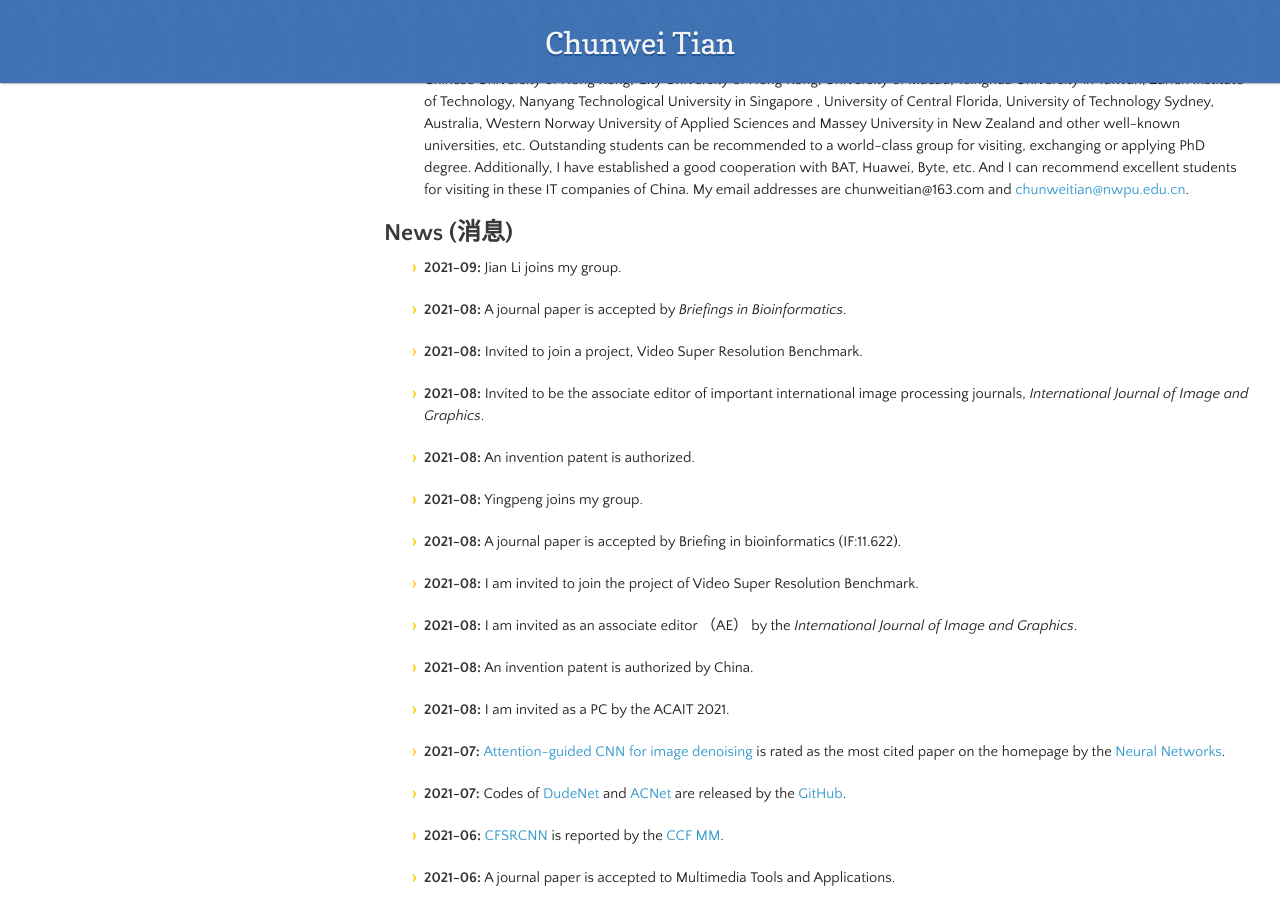
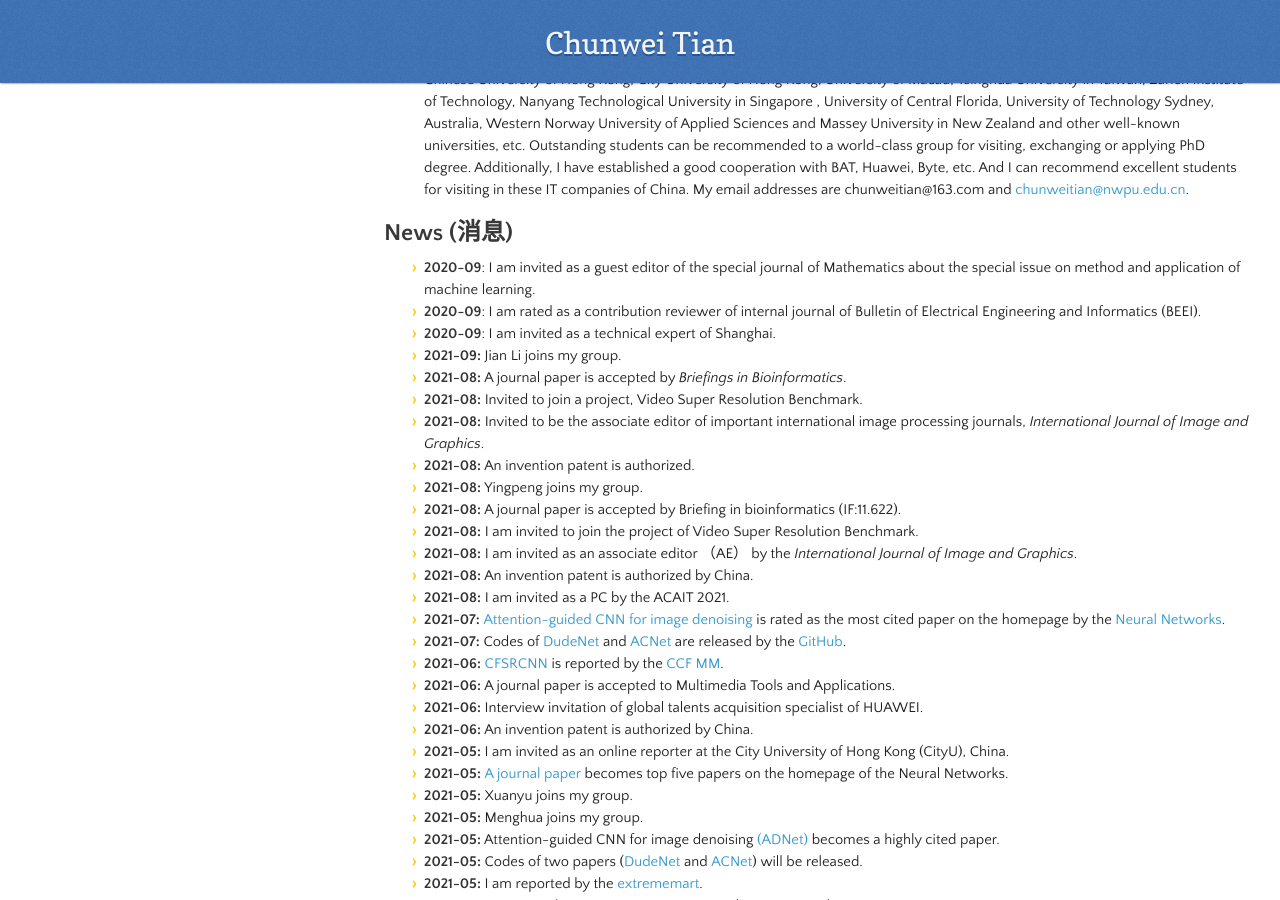
Before and after one commit to hellloxiaotian/hellloxiaotian.github.io, a Jekyll site: the page built from index.md, in a window 1280 px wide and 900 px high, scrolled down 1322 px. Built offline with Jekyll 4.4.1, drawn with Linux system fonts in a browser that asks for light colours; nearby versions of some CDN libraries; our own code applies the rules of GitHub Pages for plain Markdown files; the repository's description, which GitHub fills in, is left out.

Commit message:
Add files via upload

```diff
--- a/index.md
+++ b/index.md
@@ -29,149 +29,82 @@ Major Research Project:  Noise Tolerance Computing and Flexible Low-Level Vision
 - Welcome to contact me for undergraduates, masters and RA students, who are interested in artificial intelligence, deep learning and image processing. I have good cooperation with Tsinghua University, Peking University, Harbin Institute of Technology, National University of Defense Technology, Wuhan University, Central South University, Dalian University of Technology, Nankai University , Hunan University, Nanjing University of Technology, Southern University of Science and Technology, Institute of Information Technology, Chinese Academy of Sciences, Shenzhen Advanced Institute of Chinese Academy of Sciences, Pengcheng Laboratory, Chinese University of Hong Kong, City University of Hong Kong, University of Macau, Tsinghua University in Taiwan, Zurich Institute of Technology, Nanyang Technological University in Singapore , University of Central Florida, University of Technology Sydney, Australia, Western Norway University of Applied Sciences and Massey University in New Zealand and other well-known universities, etc. Outstanding students can be recommended to a world-class group for visiting, exchanging or applying PhD degree. Additionally, I have established a good cooperation with BAT, Huawei, Byte, etc. And I can recommend excellent students for visiting in these IT companies of China. My email addresses are chunweitian@163.com and [chunweitian@nwpu.edu.cn](mailto:chunweitian@nwpu.edu.cn).
 
 ## News (消息)
+- **2020-09**: I am invited as a guest editor of the special journal of Mathematics about the special issue on method and application of machine learning.
+- **2020-09**: I am rated as a contribution reviewer of internal journal of Bulletin of Electrical Engineering and Informatics (BEEI).
+- **2020-09**: I am invited as a technical expert of Shanghai.
 - **2021-09:** Jian Li joins my group.
-
 - **2021-08:** A journal paper is accepted by *Briefings in Bioinformatics*.
-
 - **2021-08:** Invited to join a project, Video Super Resolution Benchmark.
-
 - **2021-08:** Invited to be the associate editor of important international image processing journals, *International Journal of Image and Graphics*.
-
 - **2021-08:** An invention patent is authorized.
-
 - **2021-08:** Yingpeng joins my group.
-
 - **2021-08:** A journal paper is accepted by Briefing in bioinformatics (IF:11.622).
-
 - **2021-08:** I am invited to join the project of Video Super Resolution Benchmark.
-
 - **2021-08:** I am invited as an associate editor （AE） by the *International Journal of Image and Graphics*.
-
 - **2021-08:** An invention patent is authorized by China.
-
 - **2021-08:** I am invited as a PC by the ACAIT 2021.
-
 - **2021-07:** [Attention-guided CNN for image denoising](https://www.sciencedirect.com/science/article/abs/pii/S0893608019304241) is rated as the most cited paper on the homepage by the [Neural Networks](https://www.journals.elsevier.com/neural-networks/most-cited-articles).
-
 - **2021-07:** Codes of [DudeNet](https://github.com/hellloxiaotian/DudeNet) and [ACNet](https://github.com/hellloxiaotian/ACNet) are released by the [GitHub](https://github.com/hellloxiaotian).
-
 - **2021-06:** [CFSRCNN](https://www.google.com/url?q=https%3A%2F%2Fieeexplore.ieee.org%2Fabstract%2Fdocument%2F9105085&sa=D&sntz=1&usg=AFQjCNHwF_ajw6cyVFSOXuPi36HzR4A1Kg) is reported by the  [CCF MM](https://mp.weixin.qq.com/s/-rUmRDFbPvKMjU0EIYV3Rg).
-
 - **2021-06:** A journal paper is accepted to  Multimedia Tools and Applications.
-
 - **2021-06:** Interview invitation of global talents acquisition specialist of HUAWEI.
-
 - **2021-06:** An invention patent is authorized by China.
-
 - **2021-05:** I am invited as an online reporter at the City University of Hong Kong (CityU), China.
-
 - **2021-05:** [ A journal paper](https://www.google.com/url?q=https%3A%2F%2Fwww.journals.elsevier.com%2Fneural-networks%2Fmost-downloaded-articles&sa=D&sntz=1&usg=AFQjCNHi2NET0ceNhKMrg4yHea34kx_UNQ) becomes top five papers on the homepage of the Neural Networks.
-
 - **2021-05:** Xuanyu joins my group.
-
 - **2021-05:** Menghua joins my group.
-
 - **2021-05:** Attention-guided CNN for image denoising [(ADNet)](https://www.google.com/url?q=https%3A%2F%2Fwww.sciencedirect.com%2Fscience%2Farticle%2Fabs%2Fpii%2FS0893608019304241&sa=D&sntz=1&usg=AFQjCNFyaeYjBhOvtfck-FBnoaCY3WaVxw) becomes a highly cited paper.
-
 - **2021-05:** Codes of two papers ([DudeNet ](https://www.google.com/url?q=https%3A%2F%2Fgithub.com%2Fhellloxiaotian%2FDudeNet&sa=D&sntz=1&usg=AFQjCNFZQCr3RALWLVzISQC0yBjzQsgL5A)and [ACNet](https://www.google.com/url?q=https%3A%2F%2Fgithub.com%2Fhellloxiaotian%2FACNet&sa=D&sntz=1&usg=AFQjCNF4RjRqPzshJRDjuAViMT9981FpQw)) will be released.
-
 - **2021-05:** I am reported by the [extrememart](https://www.google.com/url?q=https%3A%2F%2Fmp.weixin.qq.com%2Fs%2FN-MY6ahFJTmw5Y9sPRHViA&sa=D&sntz=1&usg=AFQjCNFjPnoW014RXoIXgbPxS7Rjg0CaUA).
-
 - **2021-05:** I am invited as a reporter at Center South University, China.
-
 - **2021-04:** I am invited as a speaker by the HITSZ.
-
 - **2021-04:** I am invited as a speaker to conduct a report by [extrememart](https://www.google.com/url?q=https%3A%2F%2Fmp.weixin.qq.com%2Fs%2FyZyiSkmpTMIdBEJUiUF3jw&sa=D&sntz=1&usg=AFQjCNHRCPW3osJL_5NTa5s6yLo_A_NjTw).
-
 - **2021-04:** [A jounal paper](https://www.google.com/url?q=https%3A%2F%2Fwww.journals.elsevier.com%2Fneural-networks%2Fmost-cited-articles&sa=D&sntz=1&usg=AFQjCNEu5BPFUFk9i3FTvWCenAlafYLuDA) is rated  as the most cited paper and pushed on the home page of the Neural Networks, which is one of 25 papers on homepage of the NN.
-
 - **2021-04:** [A paper](https://www.google.com/url?q=https%3A%2F%2Farxiv.org%2Fpdf%2F2103.13634.pdf&sa=D&sntz=1&usg=AFQjCNFcc99FVpskvfnSmgJJV-n2H5Z3bQ) is reported by [52CV ](https://www.google.com/url?q=https%3A%2F%2Fmp.weixin.qq.com%2Fs%2FtpG663ZfUTTAe_Wm4YmcPQ&sa=D&sntz=1&usg=AFQjCNHVZ3j6LZbaZ8H3CTraUB2GH5PFzQ), [Cver](https://www.google.com/url?q=https%3A%2F%2Fmp.weixin.qq.com%2Fs%2FFNpurdPInb_trvgDNYpjwQ&sa=D&sntz=1&usg=AFQjCNHegDsUI9oobwZaidQOGlwc6JFBXw), [AI technique](https://www.google.com/url?q=https%3A%2F%2Fmp.weixin.qq.com%2Fs%2FwBMaU1QCkwL2-3EHETryvw&sa=D&sntz=1&usg=AFQjCNEbJ3c7dB9YUSdUNX0f0AtNX6PFIw), [HappyAIWalker](https://www.google.com/url?q=https%3A%2F%2Fmp.weixin.qq.com%2Fs%2FzzS16Zxc4WXbXtnH70uBnQ&sa=D&sntz=1&usg=AFQjCNGlrmvWONUIznMmXV8sH71HyYl0sQ)  and [extrememart](https://www.google.com/url?q=https%3A%2F%2Fmp.weixin.qq.com%2Fs%2FmJaJfsBxO4uUaTdu01r7XA&sa=D&sntz=1&usg=AFQjCNHGUoWwR9nOvQT0Tgc4RbVZlIHTEA).
-
 - **2021-04:** Zhibo joins my group.
-
 - **2021-03:** [One journal paper](https://www.google.com/url?q=https%3A%2F%2Fwww.theiet.org%2Fpublishing%2Fsubscribe-or-buy-our-content%2Fjournals%2Fiet-premium-awards%2F&sa=D&sntz=1&usg=AFQjCNHj6BGzAJwKyC0lmUcodrPRgjCIpg) is rated as the best paper for all the papers in 2018 and 2019 in the CAAI Transactions on Intelligence Technology.
-
 - **2021-03:** One journal paper  is accepted to IEEE Transactions on Neural Networks and Learning Systems.
-
 - **2021-03:** One journal  paper is accepted to Knowledge-Based Systems.
-
 - **2021-03:** I am invited as an action editor by the *Journal of Electrical and Electronic Engineering*.
-
 - **2021-03:** Jingyu and Jiagang join my group.
-
 - **2021-02:** One journal paper  is accepted to IEEE Transactions on Systmes, Man, and  Cybernetics: Systems (IEEE TSMC). (Acceptance rate of 10%)
-
 - **2021-02:** I am invited as a program committee member of IEEE DASC 2021.
-
 - **2021-01:** One journal paper is accepted to information sciences.
-
 - **2021-01:** One conference paper is accepted to ICASSP.
-
 - **2021-01:** Tianchen joins my group.
-
 - **2021-01:** I am  invited by Prof. [Bob Fisher](https://www.google.com/url?q=https%3A%2F%2Fwww.research.ed.ac.uk%2Fportal%2Fen%2Fpersons%2Fbob-fisher(670f7376-cd3d-4eb5-8a57-736d6c988f42).html&sa=D&sntz=1&usg=AFQjCNHf55kfK9WEvZXmu5_fgpblqQEwLA), IAPR FELLOW  as a  member and contributor to join the international famous platform of '[Cvonline: Image Databases](http://www.google.com/url?q=http%3A%2F%2Fhomepages.inf.ed.ac.uk%2Frbf%2FCVonline%2FImagedbase.htm&sa=D&sntz=1&usg=AFQjCNH5AAFtizBhkJY2IpQ1pUGErx_c7Q)' on image and video datasets for computer vision.
-
 - **2021-01:** I am  reported by Harbin Institute of Technology, Shenzhen.  The news is from [https://mp.weixin.qq.com/s/edP7cWFfPYHAfxC6Y9f99Q](https://www.google.com/url?q=https%3A%2F%2Fmp.weixin.qq.com%2Fs%2FedP7cWFfPYHAfxC6Y9f99Q&sa=D&sntz=1&usg=AFQjCNF1RseIhitDF2iCLw-35xx0QdayHA).
-
 - **2020-12:** 2021 Prize graduate student of Harbin Institute of Technology.
-
 - **2020-12:** '[Coarse-to-fine CNN for image super-resolution](https://www.google.com/url?q=https%3A%2F%2Fieeexplore.ieee.org%2Fabstract%2Fdocument%2F9105085&sa=D&sntz=1&usg=AFQjCNHwF_ajw6cyVFSOXuPi36HzR4A1Kg)'  is  ranked  11 top 312 (11/312)  in high cite  on[ the early access of IEEE TMM](https://www.google.com/url?q=https%3A%2F%2Fieeexplore.ieee.org%2Fxpl%2Ftocresult.jsp%3Fisnumber%3D4456689%26sortType%3Dpaper-citations&sa=D&sntz=1&usg=AFQjCNHXPmngkMO155SJo7l3O4JOcRcghQ).
-
 - **2020-11:** Outstanding student of Harbin Institute of Technology.
-
 - **2020-11:** '[Lightweight Image Super-Resolution with Enhanced CNN](https://www.google.com/url?q=https%3A%2F%2Farxiv.org%2Fsubmit%2F3264342&sa=D&sntz=1&usg=AFQjCNGdUAMoOC34c6ku_uxMk4BeBYkoUA)' is reported by [52CV](https://www.google.com/url?q=https%3A%2F%2Fmp.weixin.qq.com%2Fs%2FnjlAEQXxjXKqFcxM7KYiqA&sa=D&sntz=1&usg=AFQjCNHdZhU9ApQZWJ0iACmKV3tUuSantA).
-
 - **2020-10:** [Deep Learning on Image Denoising: An overview](https://www.google.com/url?q=https%3A%2F%2Farxiv.org%2Fpdf%2F1912.13171.pdf&sa=D&sntz=1&usg=AFQjCNHnPbWu9-HEdLT-PJId0dYjmy4vTw)   is pushed on home page of the Neural Networks, which is one of 25 papers on home page of the NN.
   ( Rank:11/25, 25 is  the number of papers on home page of the NN)
-
 - **2020-09:** [Image denoising using deep CNN with batch renormalization ](https://www.google.com/url?q=https%3A%2F%2Fwww.sciencedirect.com%2Fscience%2Farticle%2Fpii%2FS0893608019302394&sa=D&sntz=1&usg=AFQjCNET0x3XV-DClPi7PYVfgOci4hcPuA)becomes a **highly cited paper**.
-
 - **2020-07:** One conference paper is accepted to IJCB.
-
 - **2020-07:** One journal paper paper is accepted to  Neural Networks.  ( Top Journal in Neural Network)
-
 - **2020-07:** '[BRDNet](https://www.google.com/url?q=https%3A%2F%2Fgithub.com%2Fhellloxiaotian%2FBRDNet&sa=D&sntz=1&usg=AFQjCNGouHF2aNT8uC45jr97xNBXeuO8GQ)', '[ADNet](https://www.google.com/url?q=https%3A%2F%2Fgithub.com%2Fhellloxiaotian%2FADNet&sa=D&sntz=1&usg=AFQjCNHp0jPjk4NENToVuFvEzxtjIkiF5w)' and '[ECNDNet](https://www.google.com/url?q=https%3A%2F%2Fgithub.com%2Fhellloxiaotian%2FECNDNet&sa=D&sntz=1&usg=AFQjCNEnM3mVhlN1Ml6nhLf_gjO3xG2oiQ)' have been rated as the contributing codes by the GitHub in 2020.
   (GitHub is the largest code platform in the world)
-
 - **2020-07:** '[Lightweight Image Super-Resolution with Enhanced CNN](https://www.google.com/url?q=https%3A%2F%2Farxiv.org%2Fsubmit%2F3264342&sa=D&sntz=1&usg=AFQjCNGdUAMoOC34c6ku_uxMk4BeBYkoUA)' is reported by [Cver](https://www.google.com/url?q=https%3A%2F%2Fwx.zsxq.com%2Fmweb%2Fviews%2Ftopicdetail%2Ftopicdetail.html%3Ftopic_id%3D548844222215284%26group_id%3D142181451122%26user_id%3D28514284588581%26from%3Dtimeline&sa=D&sntz=1&usg=AFQjCNGaO3Tbwjgbk9DG_k_Ek7GEwSmd_Q).
-
 - **2020-07:** '[Coarse-to-fine CNN for image super-resolution](https://www.google.com/url?q=https%3A%2F%2Fieeexplore.ieee.org%2Fabstract%2Fdocument%2F9105085&sa=D&sntz=1&usg=AFQjCNHwF_ajw6cyVFSOXuPi36HzR4A1Kg)' is reported by [52CV](https://www.google.com/url?q=https%3A%2F%2Fmp.weixin.qq.com%2Fs%2FN5SXUFmqYMN0XQJbVvBPEg&sa=D&sntz=1&usg=AFQjCNFhFeVOQajfqa7U-7ZqXX03DhiNRA).
-
 - **2020-07:** '[Designing and training of a dual CNN for image denoising](http://www.google.com/url?q=http%3A%2F%2Farxiv.org%2Fabs%2F2007.03951&sa=D&sntz=1&usg=AFQjCNGmY38pFGKWcaGlRyYMIIHWevsB0A)' is reported by [Cver](https://www.google.com/url?q=https%3A%2F%2Fwx.zsxq.com%2Fmweb%2Fviews%2Ftopicdetail%2Ftopicdetail.html%3Ftopic_id%3D841142121551482%26group_id%3D142181451122%26user_id%3D28514284588581%26from%3Dtimeline&sa=D&sntz=1&usg=AFQjCNEaamgyTWTjuwx9EJoQzIr8wiUVuQ).
-
 - **2020-07:** One  paper is published to pre-published to arXiv.
-
 - **2020-07:** One journal paper is accepted to Knowledge-Based Systems. ( Known Journal in AI)
-
 - **2020-06:** One conference paper is accepted to ICPR.  ( Known Conference in Pattern Recognition )
-
 - **2020-05:** One journal paper is accepted to IEEE Transactions on Multimedia (IEEE T-MM). (Top Journal in Multimedia )
-
 - **2020-04:** '[Attention-guided CNN for Image Denoising](https://www.google.com/url?q=https%3A%2F%2Fwww.sciencedirect.com%2Fscience%2Farticle%2Fpii%2FS0893608019304241&sa=D&sntz=1&usg=AFQjCNFGl6briLBrVY6G2rlPfs9lmC8nsg)'  is pushed on home page of the Neural Networks, which is one of 25 papers on homepage of the NN.
   (Rank:18/25, 25 is  the number of papers on home page of the NN)
-
 - **2020-03:** [BRDNet](https://www.google.com/url?q=https%3A%2F%2Fgithub.com%2Fhellloxiaotian%2FBRDNet&sa=D&sntz=1&usg=AFQjCNGouHF2aNT8uC45jr97xNBXeuO8GQ) technique is collected by the [iHub](https://www.google.com/url?q=https%3A%2F%2Fihub.co.ke%2F&sa=D&sntz=1&usg=AFQjCNEyZDXsop2-D8SJ_WxtlorShH7g1g). （iHub is the largest AI platform in China）
-
 - **2020-03:** [ECNDNet](https://www.google.com/url?q=https%3A%2F%2Fgithub.com%2Fhellloxiaotian%2FECNDNet&sa=D&sntz=1&usg=AFQjCNEnM3mVhlN1Ml6nhLf_gjO3xG2oiQ) technique is collected by the [Profillic](https://www.google.com/url?q=https%3A%2F%2Fwww.catalyzex.com%2Fpaper%2Farxiv%3A1810.11834&sa=D&sntz=1&usg=AFQjCNH0_9oV0njqqIo3O-bP6k4lO_tfKQ).  （[Profillic](https://www.google.com/url?q=https%3A%2F%2Fwww.catalyzex.com%2Fpaper%2Farxiv%3A1810.11834&sa=D&sntz=1&usg=AFQjCNH0_9oV0njqqIo3O-bP6k4lO_tfKQ) is the  the largest collection of machine learning models, papers in the world）
-
 - **2020-02:** '[Image Denoising Using Deep CNN with Batch Renormalization](https://www.google.com/url?q=https%3A%2F%2Fwww.sciencedirect.com%2Fscience%2Farticle%2Fpii%2FS0893608019302394&sa=D&sntz=1&usg=AFQjCNET0x3XV-DClPi7PYVfgOci4hcPuA)'  is pushed on home page of the Neural Networks.  （Rank:6/25, 25 is  the number of papers on home page of the NN)
-
 - **2020-02:** [Image Denoising Using Deep CNN with Batch Renormalization](https://www.google.com/url?q=https%3A%2F%2Fwww.sciencedirect.com%2Fscience%2Farticle%2Fpii%2FS0893608019302394&sa=D&sntz=1&usg=AFQjCNET0x3XV-DClPi7PYVfgOci4hcPuA) is reported by [52CV](https://www.google.com/url?q=https%3A%2F%2Fmp.weixin.qq.com%2Fs%2FdSCRx-6QW9bFDYQkDBGdLw&sa=D&sntz=1&usg=AFQjCNE3oAd8l8HYyMvW1h6F3S0Ir7lQAw) and [extrememart](https://www.google.com/url?q=https%3A%2F%2Fmp.weixin.qq.com%2Fs%2FJk6PlRBYorLI5FSa5xxOkw&sa=D&sntz=1&usg=AFQjCNHcVbsBA4LdGSkXXnRL1OV9jUgRwA).  (Known Wechat Account in China)
-
 - **2020-02:** [Attention-guided CNN for image denoising](https://www.google.com/url?q=https%3A%2F%2Fwww.sciencedirect.com%2Fscience%2Farticle%2Fpii%2FS0893608019304241&sa=D&sntz=1&usg=AFQjCNFGl6briLBrVY6G2rlPfs9lmC8nsg) is reported by the [52CV](https://www.google.com/url?q=https%3A%2F%2Fmp.weixin.qq.com%2Fs%2FDebh7PZSFTBtOVxpFh9yfQ&sa=D&sntz=1&usg=AFQjCNEbGL7GLAEbAaqUHA31yBAMFxahgA) and  [Cver](https://www.google.com/url?q=https%3A%2F%2Fwx.zsxq.com%2Fdweb2%2Flogin&sa=D&sntz=1&usg=AFQjCNG8gmsTmdIzlmuTTezg8DEt-DLxxA).
-
 - **2020-01:** [Deep Learning on Image Denoising: An overview](https://www.google.com/url?q=https%3A%2F%2Farxiv.org%2Fpdf%2F1912.13171.pdf&sa=D&sntz=1&usg=AFQjCNHnPbWu9-HEdLT-PJId0dYjmy4vTw) is  reported by several wechat pubic accounts, such as [AI Frontier lecture](https://www.google.com/url?q=https%3A%2F%2Fmp.weixin.qq.com%2Fs%2FaaaaG5LkyWcJ9dhZ74Cp6A&sa=D&sntz=1&usg=AFQjCNH107bAsLpSJ_maz1_DdT41pKiKPQ)，[Cver](https://www.google.com/url?q=https%3A%2F%2Fmp.weixin.qq.com%2Fs%2FnmKWJPbedGo1J8-oeIKm2w&sa=D&sntz=1&usg=AFQjCNExScWx5ryfpo9VyhKX0TLT7vDqmA) and  [extrememart](https://www.google.com/url?q=https%3A%2F%2Fmp.weixin.qq.com%2Fs%2FhPaJssohwTIPx6kzGvp70g&sa=D&sntz=1&usg=AFQjCNGhryvLRHHmIDcFVUx3IuuYityK4w).  (Known Wechat Account in China)
-
 - **2019-10:** Doctoral National Scholarship
-
 - **2019-10:** One journal paper is accepted to Neural Networks.  ( Top Journal in Neural Network)
-
 - **2019-08:** One journal paper is accepted to Pattern Recognition Letters.
-
 - **2019-08:** One journal paper is accepted to Neural Networks.  ( Top Journal in Neural Network)
-
 - **2019-05:** 2019 Merit Student of Heilongjiang Province.
-
 - **2019-04:** 2019 Outstanding student of Harbin Institute of Technology.
 
 <br/>
```
